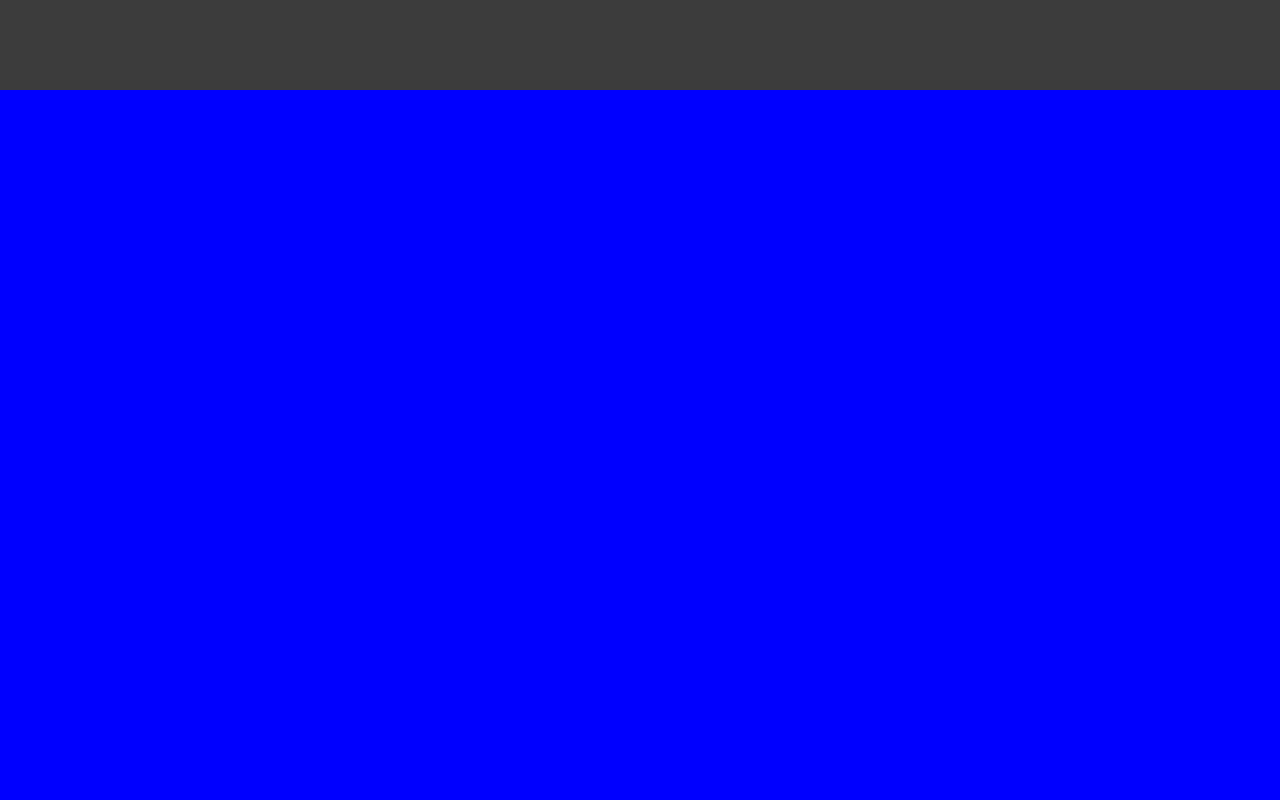
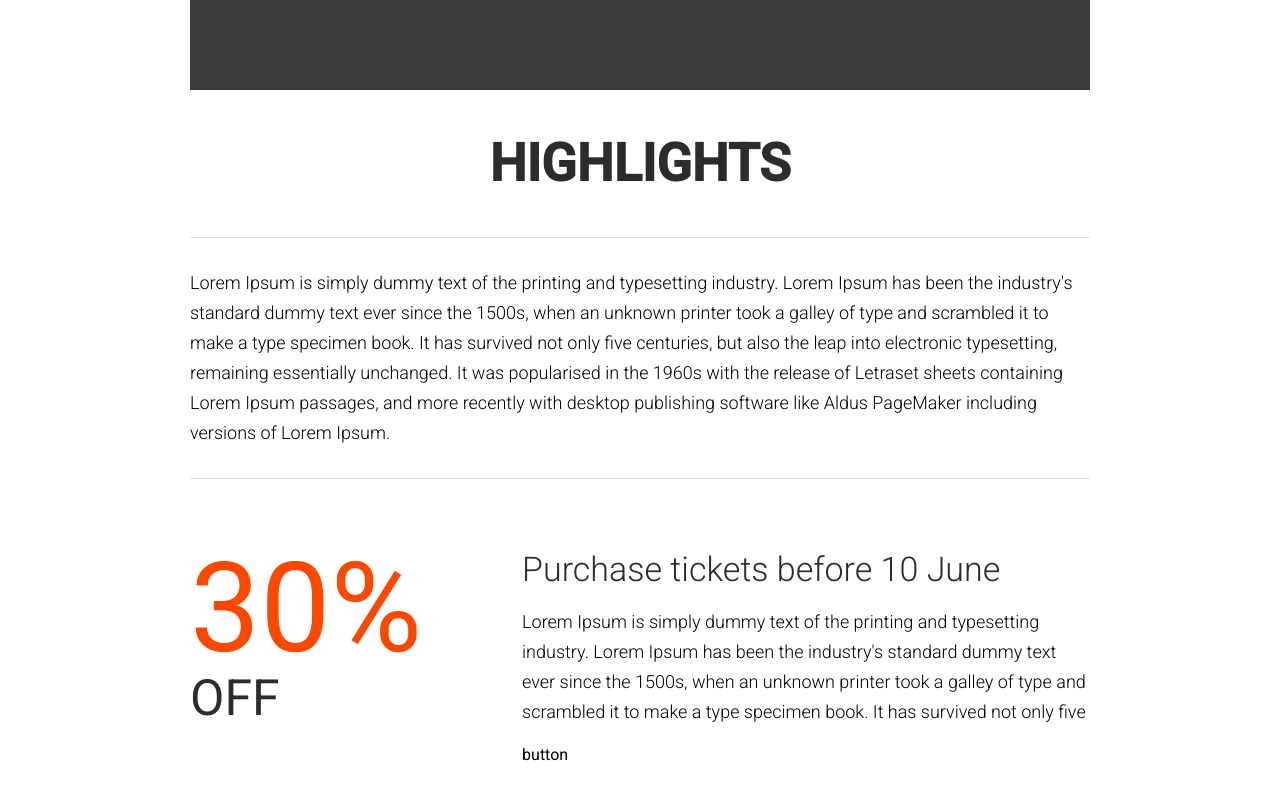
Before and after one commit to moienian/the_venue, a React (Create React App) app: page / in a window 1280 px wide. Shown: the part 1232-2032 px from the top of the page. Before the commit the page ends 1500 px from the top, so only its background shows below. Built offline with nearby package versions, Linux system fonts and the light colour scheme.

Commit message:
add highlight section

```diff
--- a/src/App.js
+++ b/src/App.js
@@ -3,6 +3,7 @@ import "./resources/style.css";
 import Header from "./components/header_footer/Header";
 import Featured from "./components/featured";
 import VenueNFO from "./components/venueNFO";
+import Highlights from "./components/highlights";
 
 class App extends Component {
   render() {
@@ -11,6 +12,7 @@ class App extends Component {
         <Header />
         <Featured />
         <VenueNFO />
+        <Highlights />
       </div>
     );
   }
--- /dev/null
+++ b/src/components/highlights/Description.js
@@ -0,0 +1,25 @@
+import React from "react";
+import Fade from "react-reveal/Fade";
+
+const Description = () => {
+  return (
+    <Fade>
+      <div className="center_wrapper">
+        <h2>Highlights</h2>
+        <div className="highlight_description">
+          Lorem Ipsum is simply dummy text of the printing and typesetting
+          industry. Lorem Ipsum has been the industry's standard dummy text ever
+          since the 1500s, when an unknown printer took a galley of type and
+          scrambled it to make a type specimen book. It has survived not only
+          five centuries, but also the leap into electronic typesetting,
+          remaining essentially unchanged. It was popularised in the 1960s with
+          the release of Letraset sheets containing Lorem Ipsum passages, and
+          more recently with desktop publishing software like Aldus PageMaker
+          including versions of Lorem Ipsum.
+        </div>
+      </div>
+    </Fade>
+  );
+};
+
+export default Description;
--- /dev/null
+++ b/src/components/highlights/Discount.js
@@ -0,0 +1,54 @@
+import React, { Component } from "react";
+import Fade from "react-reveal/Fade";
+import Slide from "react-reveal/Slide";
+
+class Discount extends Component {
+  state = {
+    discountStart: 0,
+    discountEnd: 30
+  };
+
+  percentage = () => {
+    if (this.state.discountStart < this.state.discountEnd) {
+      this.setState({
+        discountStart: this.state.discountStart + 1
+      });
+    }
+  };
+
+  componentDidUpdate() {
+    setTimeout(() => {
+      this.percentage();
+    }, 30);
+  }
+
+  render() {
+    return (
+      <div className="center_wrapper">
+        <div className="discount_wrapper">
+          <Fade onReveal={() => this.percentage()}>
+            <div className="discount_percentage">
+              <span>{this.state.discountStart}%</span>
+              <span>OFF</span>
+            </div>
+          </Fade>
+          <Slide right>
+            <div className="discount_description">
+              <h3>Purchase tickets before 10 June</h3>
+              <p>
+                Lorem Ipsum is simply dummy text of the printing and typesetting
+                industry. Lorem Ipsum has been the industry's standard dummy
+                text ever since the 1500s, when an unknown printer took a galley
+                of type and scrambled it to make a type specimen book. It has
+                survived not only five
+              </p>
+              <div>button</div>
+            </div>
+          </Slide>
+        </div>
+      </div>
+    );
+  }
+}
+
+export default Discount;
--- /dev/null
+++ b/src/components/highlights/index.js
@@ -0,0 +1,14 @@
+import React from "react";
+import Description from "./Description";
+import Discount from "./Discount";
+
+const Highlights = () => {
+  return (
+    <div className="highlight_wrapper">
+      <Description />
+      <Discount />
+    </div>
+  );
+};
+
+export default Highlights;
--- a/src/resources/style.css
+++ b/src/resources/style.css
@@ -5,8 +5,8 @@ body {
 
 html {
   font-family: "Roboto", sans-serif;
-  background-color: blue;
-  height: 1500px;
+  /* background-color: blue; */
+  /* height: 1500px; */
 }
 
 .font-rightous {
@@ -24,7 +24,7 @@ html {
 }
 
 .center_wrapper {
-  width: inherit;
+  width: 900px;
   margin: 0 auto;
 }
 
@@ -167,3 +167,58 @@ header .title_bottom {
   font-weight: 300;
   margin-bottom: 80px;
 }
+
+/* .highlight_wrapper {
+  width: 900px;
+} */
+.highlight_wrapper h2 {
+  text-align: center;
+  font-size: 52px;
+  text-transform: uppercase;
+  color: #2c2c2c;
+}
+
+.highlight_wrapper .highlight_description {
+  font-size: 18px;
+  line-height: 30px;
+  font-weight: 300;
+  border-top: 1px solid #dddddd;
+  border-bottom: 1px solid #dddddd;
+  padding: 30px 0;
+}
+
+.discount_wrapper {
+  display: flex;
+  padding: 70px 0;
+}
+
+.discount_wrapper .discount_percentage {
+  padding-right: 100px;
+}
+
+.discount_wrapper .discount_percentage span:nth-child(1) {
+  display: block;
+  font-size: 125px;
+  color: #fd4800;
+  font-weight: 400;
+  line-height: 120px;
+}
+.discount_wrapper .discount_percentage span:nth-child(2) {
+  text-transform: uppercase;
+  font-size: 50px;
+  font-weight: 400;
+  display: block;
+  color: #2c2c2c;
+}
+
+.discount_wrapper .discount_description h3 {
+  font-size: 34px;
+  font-weight: 100;
+  color: #2c2c2c;
+  margin: 0;
+}
+.discount_wrapper .discount_description p {
+  font-size: 18px;
+  font-weight: 300;
+  line-height: 30px;
+}
```
